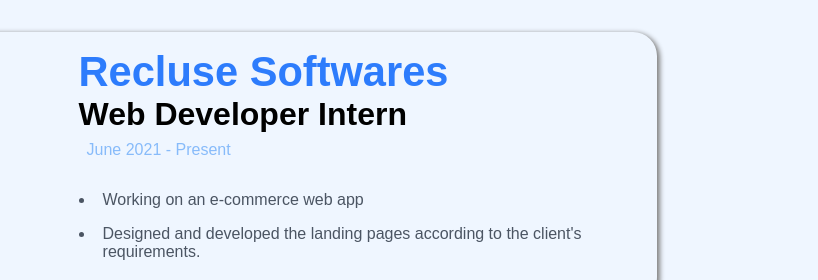
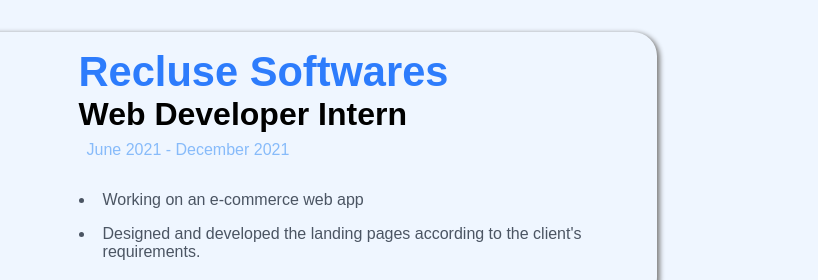
Before and after one commit to SakshiSawant/SakshiSawant, a plain HTML site: page index.html in a window 1280 px wide. Shown: the part 1600-1880 px from the top of the page, 462-1280 px from the left. Drawn offline with nearby package versions, Linux system fonts and the light colour scheme.

Commit message:
refactor

```diff
--- a/index.html
+++ b/index.html
@@ -105,7 +105,7 @@
           <div class="experience-info">
           <h1 class="company-name">Recluse Softwares</h1>
           <h2 class="position-title">Web Developer Intern</h2>
-          <small>June 2021 - Present</small>
+          <small>June 2021 - December 2021</small>
           <p class="description-info">
             <ul class="desc-item">
               <li>Working on an e-commerce web app</li>
```
